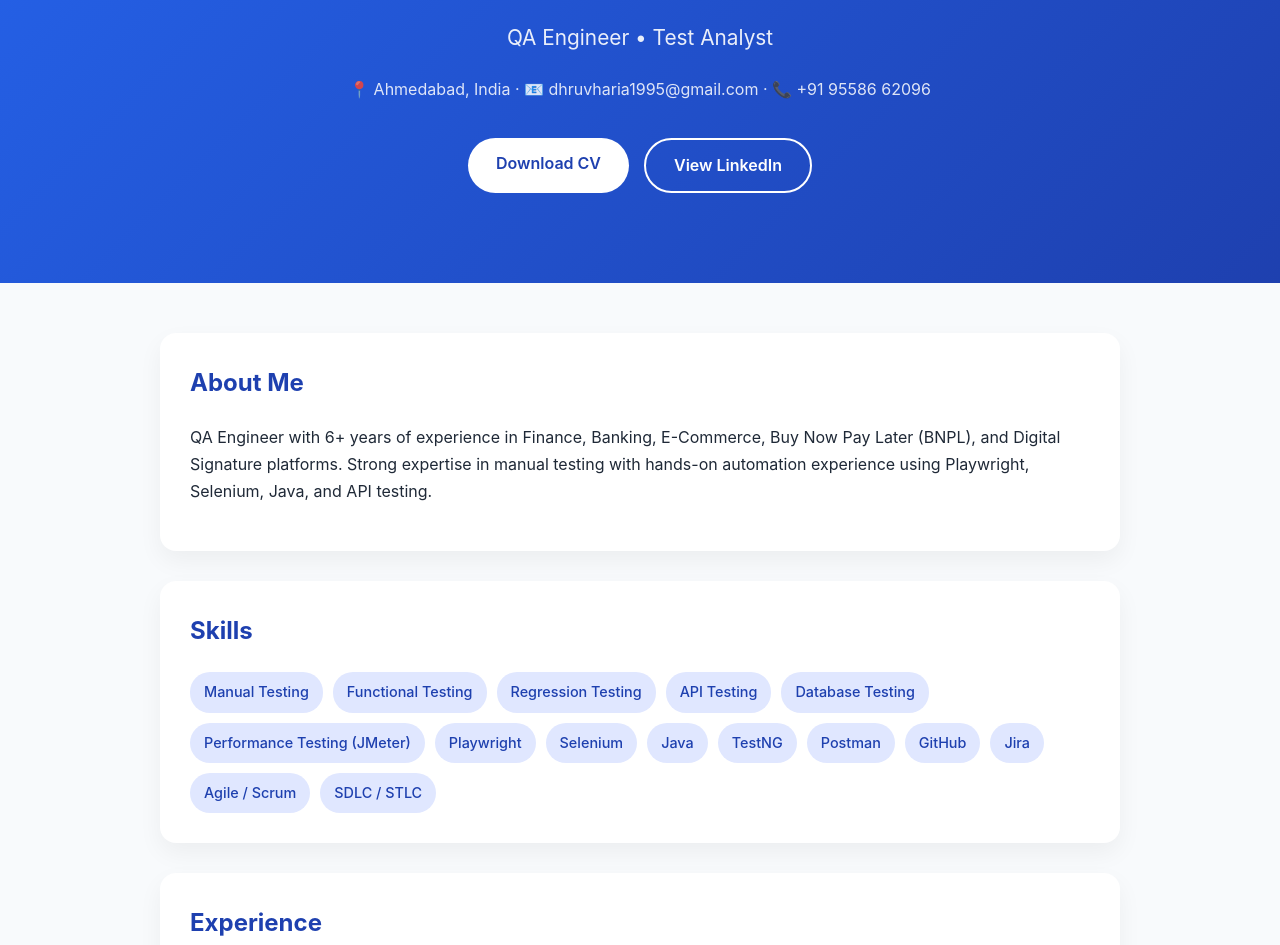
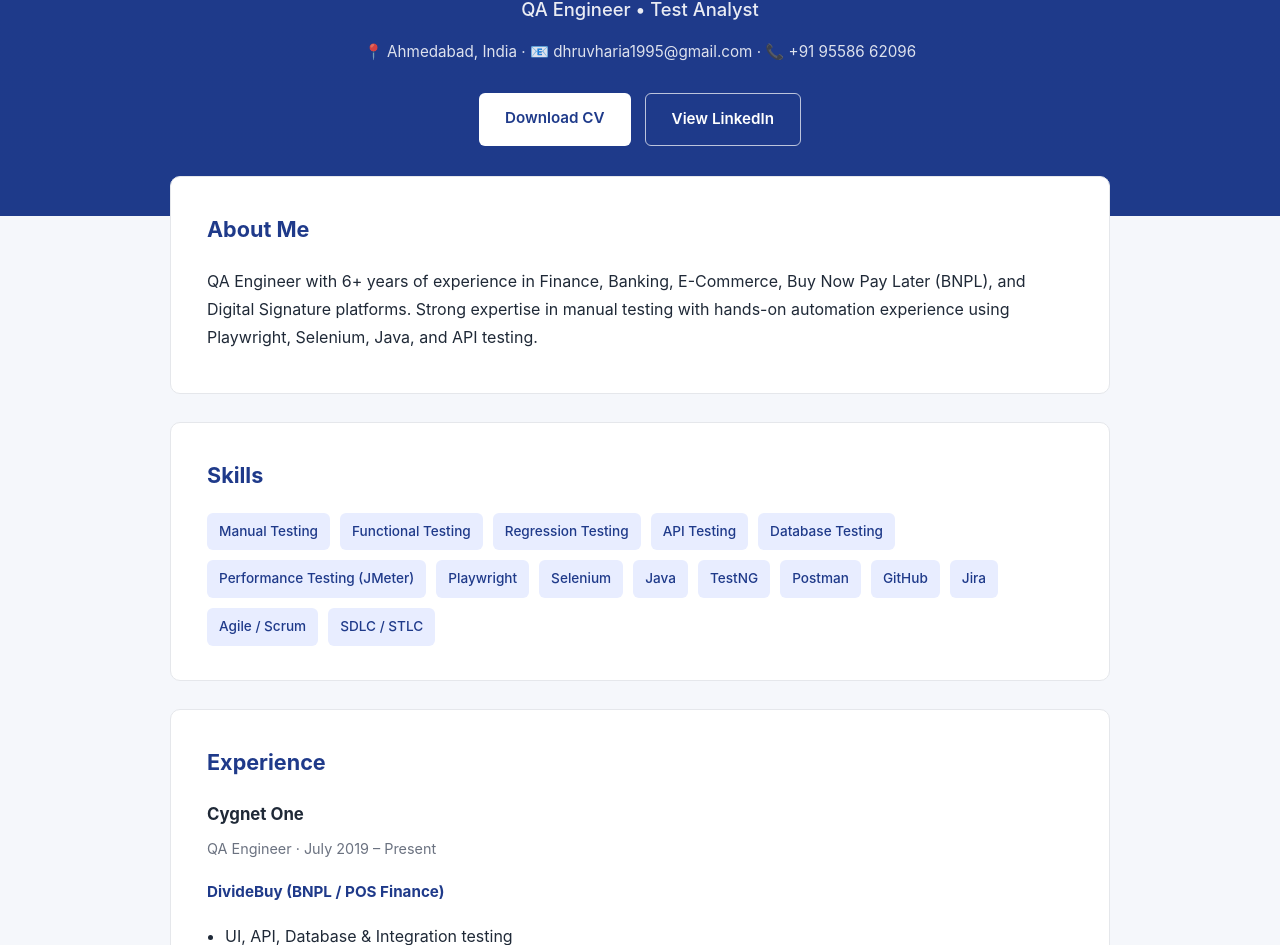
Before and after one commit to dhruvharia1995/dhruvharia1995.github.io, a plain HTML site: page index.html in a window 1280 px wide. Shown: the part 205-1150 px from the top of the page. Drawn offline with Linux system fonts and the light colour scheme.

Commit message:
Update style.css

```diff
--- a/style.css
+++ b/style.css
@@ -1,9 +1,11 @@
 :root {
-  --primary: #2563eb;
-  --bg: #f8fafc;
+  --primary: #1f3a8a;
+  --primary-soft: #e8edff;
+  --bg: #f5f7fb;
   --card: #ffffff;
-  --text: #1f2937;
-  --muted: #6b7280;
+  --text-main: #1f2937;
+  --text-muted: #6b7280;
+  --border: #e5e7eb;
 }
 
 * {
@@ -12,89 +14,136 @@
 
 body {
   margin: 0;
-  font-family: "Inter", Arial, sans-serif;
+  font-family: -apple-system, BlinkMacSystemFont, "Segoe UI",
+               Roboto, "Inter", Helvetica, Arial, sans-serif;
   background: var(--bg);
-  color: var(--text);
-  line-height: 1.7;
+  color: var(--text-main);
+  line-height: 1.75;
 }
 
-/* HERO */
+/* ===== HERO ===== */
 .hero {
-  background: linear-gradient(135deg, #2563eb, #1e40af);
-  color: white;
-  padding: 70px 20px;
+  background: linear-gradient(180deg, #1f3a8a, #1e3a8a);
+  color: #fff;
+  padding: 80px 20px 70px;
   text-align: center;
 }
 
 .hero h1 {
-  font-size: 3rem;
-  margin-bottom: 10px;
+  font-size: 2.8rem;
+  font-weight: 700;
+  margin-bottom: 6px;
 }
 
 .subtitle {
-  font-size: 1.3rem;
+  font-size: 1.15rem;
+  font-weight: 500;
   opacity: 0.9;
 }
 
 .contact {
-  margin: 15px 0;
+  margin-top: 14px;
+  font-size: 0.95rem;
   opacity: 0.85;
 }
 
-.btn {
-  display: inline-block;
-  margin-top: 20px;
-  padding: 12px 28px;
-  background: white;
-  color: #1e40af;
-  text-decoration: none;
-  font-weight: 600;
-  border-radius: 30px;
-  transition: 0.3s;
-}
-
-.btn:hover {
-  transform: translateY(-2px);
-}
+/* ===== BUTTONS ===== */
 .hero-buttons {
+  margin-top: 28px;
   display: flex;
   justify-content: center;
-  gap: 15px;
+  gap: 14px;
   flex-wrap: wrap;
 }
 
+.btn {
+  padding: 12px 26px;
+  border-radius: 6px;
+  font-size: 0.95rem;
+  font-weight: 600;
+  text-decoration: none;
+  transition: all 0.25s ease;
+}
+
+.btn-primary {
+  background: #ffffff;
+  color: #1e3a8a;
+}
+
+.btn-primary:hover {
+  transform: translateY(-1px);
+  background: #f0f2ff;
+}
+
 .btn-outline {
-  background: transparent;
+  border: 1px solid rgba(255,255,255,0.7);
   color: white;
-  border: 2px solid white;
 }
 
 .btn-outline:hover {
-  background: white;
-  color: #1e40af;
+  background: rgba(255,255,255,0.1);
 }
 
-/* LAYOUT */
+/* ===== LAYOUT ===== */
 .container {
-  max-width: 1000px;
+  max-width: 980px;
   margin: auto;
-  padding: 20px;
+  padding: 0 20px;
 }
 
 .card {
   background: var(--card);
-  margin: 30px 0;
-  padding: 30px;
-  border-radius: 16px;
-  box-shadow: 0 10px 25px rgba(0,0,0,0.05);
+  margin: 28px 0;
+  padding: 34px 36px;
+  border-radius: 10px;
+  border: 1px solid var(--border);
 }
 
+.card:first-of-type {
+  margin-top: -40px;
+}
+
+/* ===== HEADINGS ===== */
 h2 {
   margin-top: 0;
-  color: #1e40af;
+  margin-bottom: 18px;
+  font-size: 1.35rem;
+  font-weight: 650;
+  color: var(--primary);
 }
 
-/* SKILL TAGS */
+h3 {
+  margin-bottom: 4px;
+  font-size: 1.05rem;
+}
+
+h4 {
+  margin-top: 18px;
+  margin-bottom: 6px;
+  font-size: 0.95rem;
+  color: var(--primary);
+}
+
+/* ===== TEXT ===== */
+p {
+  margin: 0.5em 0;
+}
+
+.job-title {
+  font-size: 0.9rem;
+  color: var(--text-muted);
+}
+
+/* ===== LISTS ===== */
+ul {
+  padding-left: 18px;
+}
+
+ul li {
+  margin-bottom: 8px;
+}
+
+/* ===== SKILLS ===== */
 .tags {
   display: flex;
   flex-wrap: wrap;
@@ -102,38 +151,29 @@ h2 {
 }
 
 .tags span {
-  background: #e0e7ff;
-  color: #1e40af;
-  padding: 8px 14px;
-  border-radius: 20px;
-  font-size: 0.9rem;
+  background: var(--primary-soft);
+  color: var(--primary);
+  padding: 7px 12px;
+  border-radius: 6px;
+  font-size: 0.85rem;
   font-weight: 500;
 }
 
-/* EXPERIENCE */
-.job h3 {
-  margin-bottom: 5px;
+/* ===== FOOTER ===== */
+footer {
+  text-align: center;
+  padding: 30px 10px;
+  font-size: 0.85rem;
+  color: var(--text-muted);
 }
 
-.job-title {
-  color: var(--muted);
-  font-size: 0.95rem;
-}
-
-.job ul {
-  padding-left: 20px;
-}
-
-/* FOOTER */
-footer {
-  text-align: center;
-  padding: 30px;
-  color: var(--muted);
-}
-
-/* RESPONSIVE */
+/* ===== RESPONSIVE ===== */
 @media (max-width: 768px) {
   .hero h1 {
-    font-size: 2.2rem;
+    font-size: 2.1rem;
+  }
+
+  .card {
+    padding: 26px;
   }
 }
```
